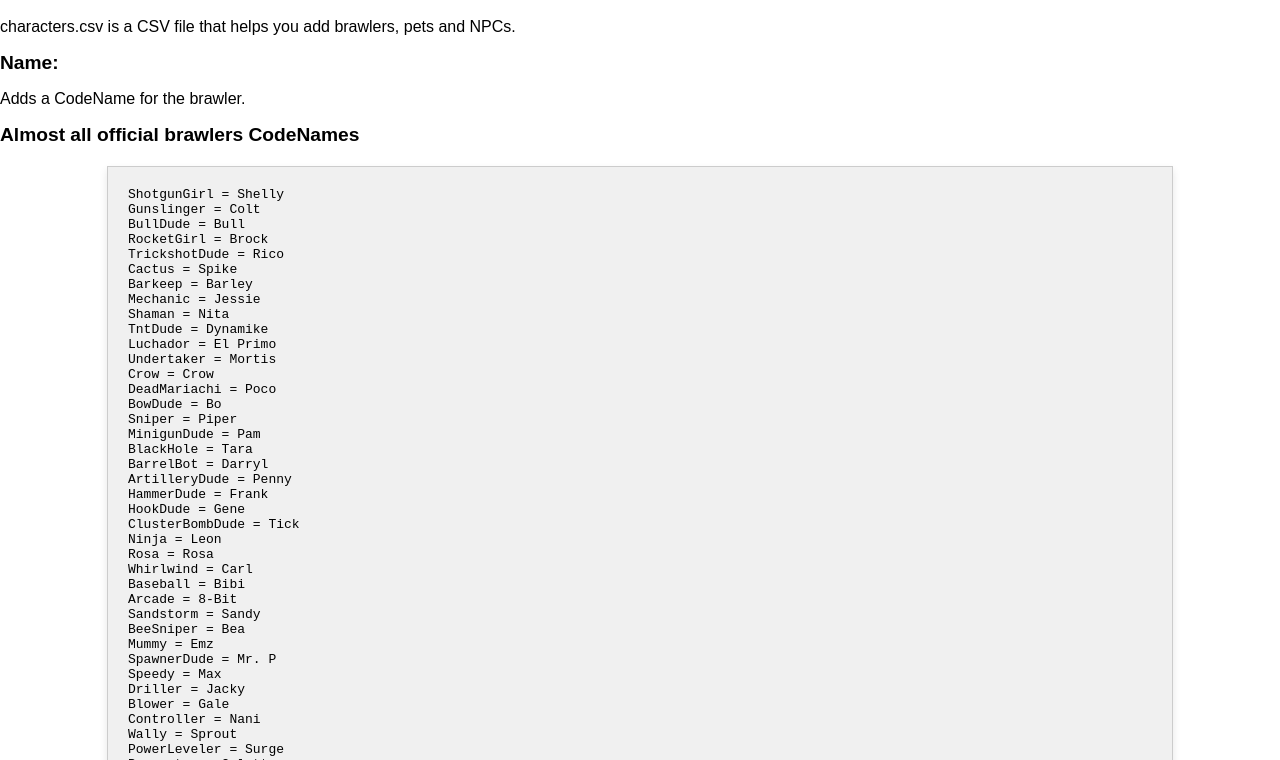
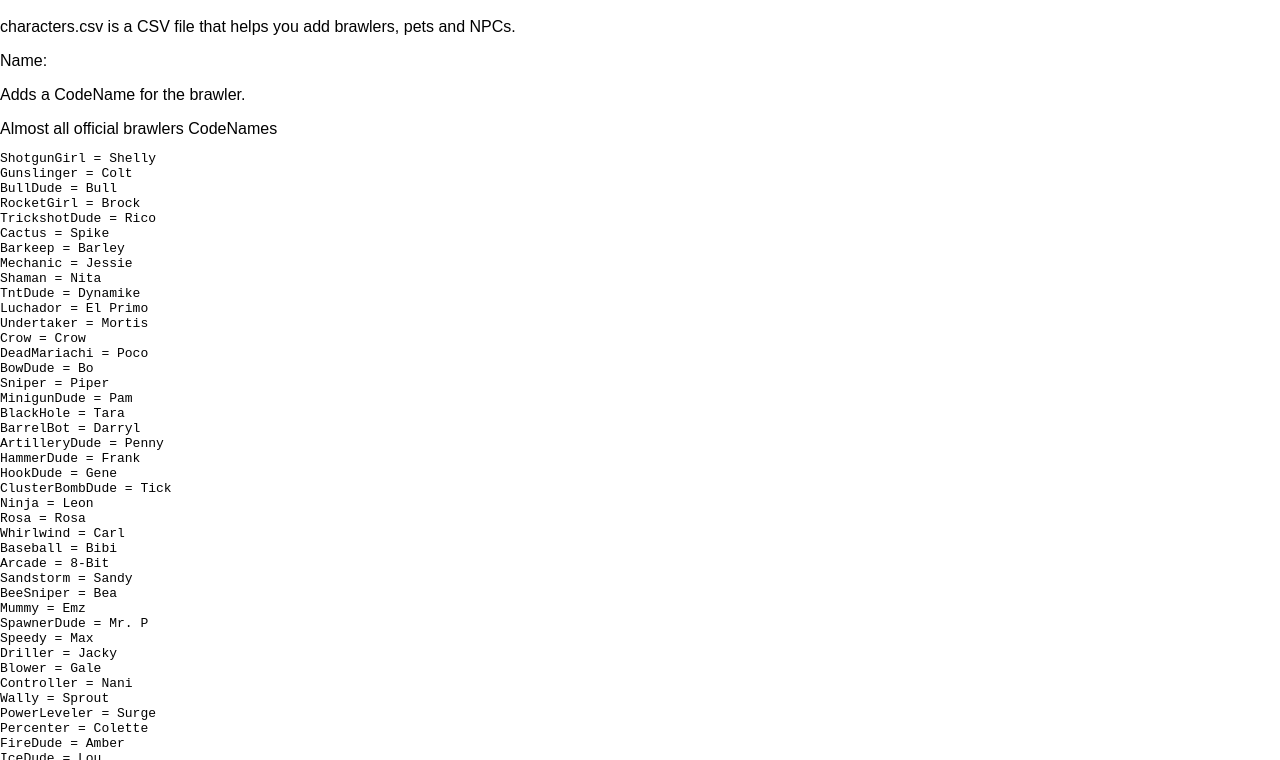
Before and after one commit to lunarqwx/bsm-and-bsre-tutorials, a plain HTML site: page characters.csv/index.html in a window 1280 px wide. Shown: the part 40-800 px from the top of the page. Drawn offline with Linux system fonts and the light colour scheme.

Commit message:
Fix CSS class selectors by removing leading dot

```diff
--- a/characters.csv/style.css
+++ b/characters.csv/style.css
@@ -5,7 +5,7 @@ body {
     background-color: #ffffff;
 }
 
-.hacc-box {
+hacc-box {
     background-color: #f0f0f0;
     border: 1px solid #ccc;
     padding: 20px;
@@ -14,7 +14,7 @@ body {
     box-shadow: 0 4px 8px rgba(0, 0, 0, 0.1);
 }
 
-.thick-font {
+thick-font {
     font-weight: bold;
     font-size: 1.2em;
 }
```
